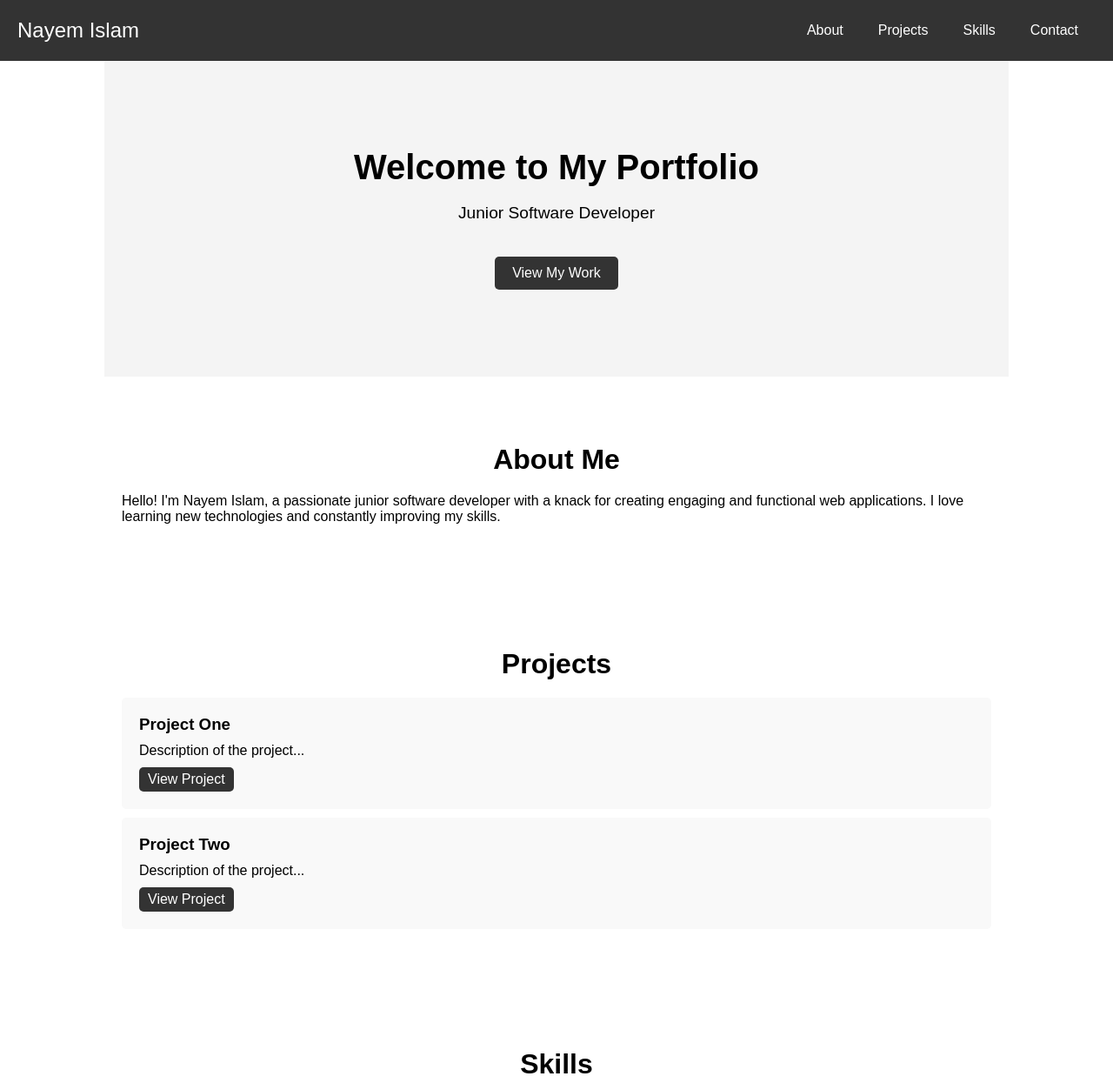
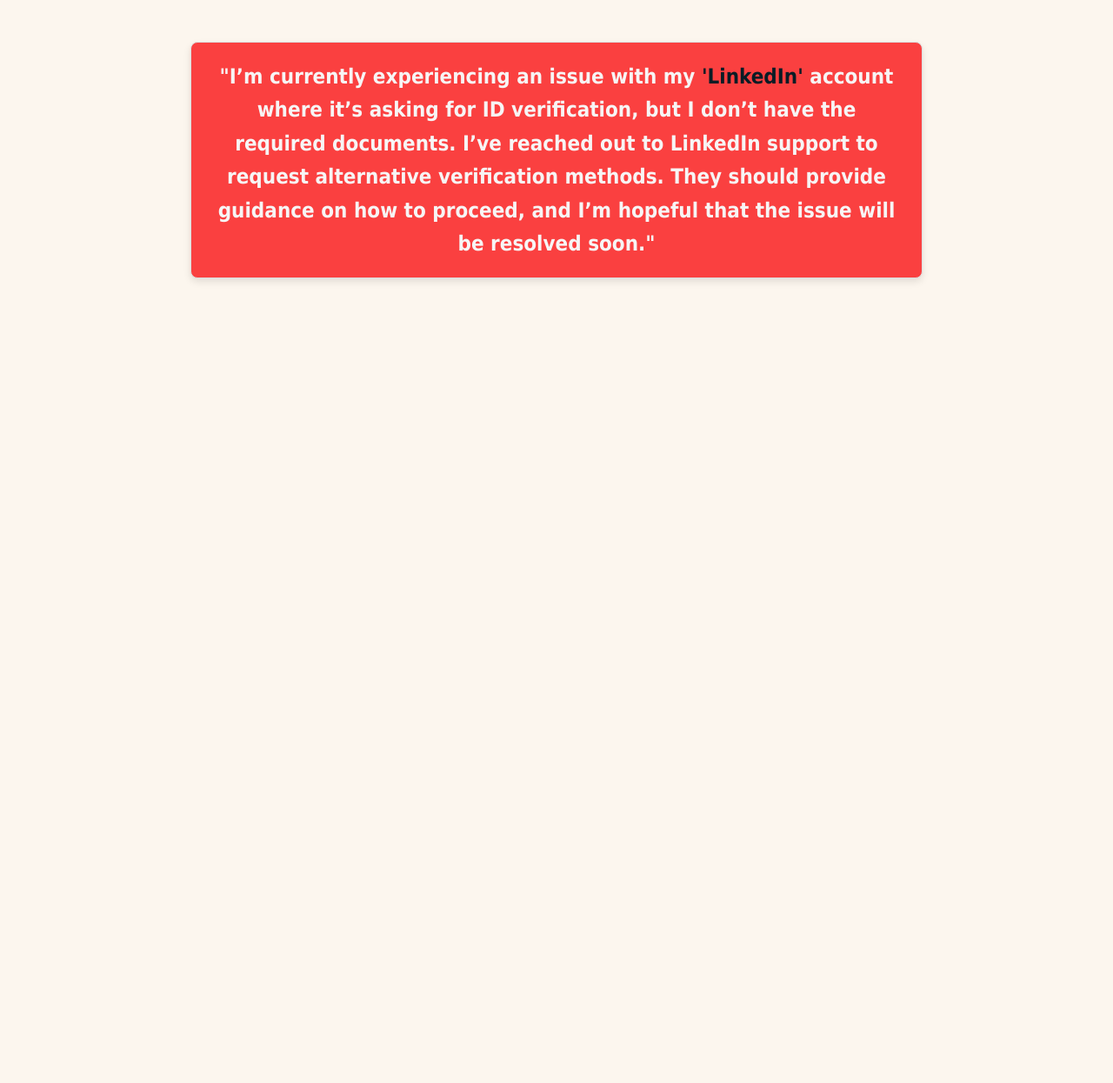
Before and after one commit to Nayem707/nayem707.github.io, a plain HTML site: page index.html in a window 1280 px wide. Shown: the top 1245 px of the page at 87% size. After the commit the page ends 800 px from the top, so only its background shows below. Drawn offline with Linux system fonts and the light colour scheme.

Commit message:
29/7/24, 2:45pm, update

```diff
--- a/index.html
+++ b/index.html
@@ -3,78 +3,19 @@
   <head>
     <meta charset="UTF-8" />
     <meta name="viewport" content="width=device-width, initial-scale=1.0" />
-    <title>Nayem Islam | Portfolio</title>
+    <title>Lost Account</title>
     <link rel="stylesheet" href="styles.css" />
   </head>
   <body>
-    <header>
-      <nav>
-        <div class="logo">Nayem Islam</div>
-        <ul>
-          <li><a href="#about">About</a></li>
-          <li><a href="#projects">Projects</a></li>
-          <li><a href="#skills">Skills</a></li>
-          <li><a href="#contact">Contact</a></li>
-        </ul>
-      </nav>
-    </header>
-
-    <section id="hero">
-      <h1>Welcome to My Portfolio</h1>
-      <p>Junior Software Developer</p>
-      <a href="#projects" class="btn">View My Work</a>
-    </section>
-
-    <section id="about">
-      <h2>About Me</h2>
-      <p>
-        Hello! I'm Nayem Islam, a passionate junior software developer with a
-        knack for creating engaging and functional web applications. I love
-        learning new technologies and constantly improving my skills.
-      </p>
-    </section>
-
-    <section id="projects">
-      <h2>Projects</h2>
-      <div class="project">
-        <h3>Project One</h3>
-        <p>Description of the project...</p>
-        <a href="#" class="btn">View Project</a>
-      </div>
-      <div class="project">
-        <h3>Project Two</h3>
-        <p>Description of the project...</p>
-        <a href="#" class="btn">View Project</a>
-      </div>
-    </section>
-
-    <section id="skills">
-      <h2>Skills</h2>
-      <ul>
-        <li>HTML5, CSS3, JavaScript</li>
-        <li>React, Tailwind CSS</li>
-        <li>Node.js, Express</li>
-        <li>MongoDB, SQL</li>
-      </ul>
-    </section>
-
-    <section id="contact">
-      <h2>Contact Me</h2>
-      <p>
-        If you'd like to get in touch, feel free to reach out through the
-        following platforms:
-      </p>
-      <ul>
-        <li>Email: nayem.islam@example.com</li>
-        <li>LinkedIn: <a href="#">linkedin.com/in/nayemislam</a></li>
-        <li>GitHub: <a href="#">github.com/nayemislam</a></li>
-      </ul>
-    </section>
-
-    <footer>
-      <p>&copy; 2024 Nayem Islam. All Rights Reserved.</p>
-    </footer>
-
+    <p></p>
+    <h1>
+      "I’m currently experiencing an issue with my
+      <strong> 'LinkedIn'</strong> account where it’s asking for ID
+      verification, but I don’t have the required documents. I’ve reached out to
+      LinkedIn support to request alternative verification methods. They should
+      provide guidance on how to proceed, and I’m hopeful that the issue will be
+      resolved soon."
+    </h1>
     <script src="scripts.js"></script>
   </body>
 </html>
--- a/styles.css
+++ b/styles.css
@@ -1,131 +1,35 @@
-body,
-html {
-  margin: 0;
-  padding: 0;
-  font-family: Arial, sans-serif;
-  box-sizing: border-box;
+/* Apply a background color to the body for contrast */
+body {
+  background-color: #fcf6ee;
+  font-family: Tahoma;
+  text-align: center;
+  padding: 20px;
 }
 
-header {
-  background-color: #333;
-  padding: 10px 20px;
+/* Style the h1 element */
+h1 {
+  font-size: 1.5em;
+  line-height: 1.6;
+  margin: 20px auto;
+  padding: 20px;
+  max-width: 800px;
+  background: #fa4040;
+  border-radius: 8px;
+  box-shadow: 0 4px 8px rgba(0, 0, 0, 0.1);
+  color: #f7f5f5;
+  border: 1px solid #ddd;
 }
 
-nav {
-  display: flex;
-  justify-content: space-between;
-  align-items: center;
+strong {
+  color: rgb(8, 28, 37);
+  font-weight: bold;
 }
 
-nav .logo {
-  color: #fff;
-  font-size: 1.5em;
+/* Optional: Add a responsive design for smaller screens */
+@media (max-width: 600px) {
+  h1 {
+    font-size: 1.2em;
+    padding: 15px;
+    margin: 15px auto;
+  }
 }
-
-nav ul {
-  list-style: none;
-  display: flex;
-}
-
-nav ul li {
-  margin: 0 10px;
-}
-
-nav ul li a {
-  color: #fff;
-  text-decoration: none;
-  padding: 5px 10px;
-  transition: background 0.3s;
-}
-
-nav ul li a:hover {
-  background-color: #555;
-  border-radius: 5px;
-}
-
-#hero {
-  background: #f4f4f4;
-  padding: 100px 20px;
-  text-align: center;
-}
-
-#hero h1 {
-  margin: 0;
-  font-size: 2.5em;
-}
-
-#hero p {
-  font-size: 1.2em;
-}
-
-#hero .btn {
-  display: inline-block;
-  margin-top: 20px;
-  padding: 10px 20px;
-  background-color: #333;
-  color: #fff;
-  text-decoration: none;
-  border-radius: 5px;
-  transition: background 0.3s;
-}
-
-#hero .btn:hover {
-  background-color: #555;
-}
-
-section {
-  padding: 50px 20px;
-  max-width: 1000px;
-  margin: 0 auto;
-}
-
-h2 {
-  text-align: center;
-  margin-bottom: 20px;
-  font-size: 2em;
-}
-
-#projects .project {
-  background: #f9f9f9;
-  padding: 20px;
-  margin: 10px 0;
-  border-radius: 5px;
-}
-
-#projects .project h3 {
-  margin: 0 0 10px;
-}
-
-#projects .project p {
-  margin: 0 0 10px;
-}
-
-#projects .btn {
-  display: inline-block;
-  padding: 5px 10px;
-  background-color: #333;
-  color: #fff;
-  text-decoration: none;
-  border-radius: 5px;
-  transition: background 0.3s;
-}
-
-#projects .btn:hover {
-  background-color: #555;
-}
-
-#skills ul {
-  list-style: none;
-  padding: 0;
-}
-
-#skills ul li {
-  padding: 5px 0;
-}
-
-footer {
-  text-align: center;
-  padding: 20px;
-  background: #333;
-  color: #fff;
-}
```
